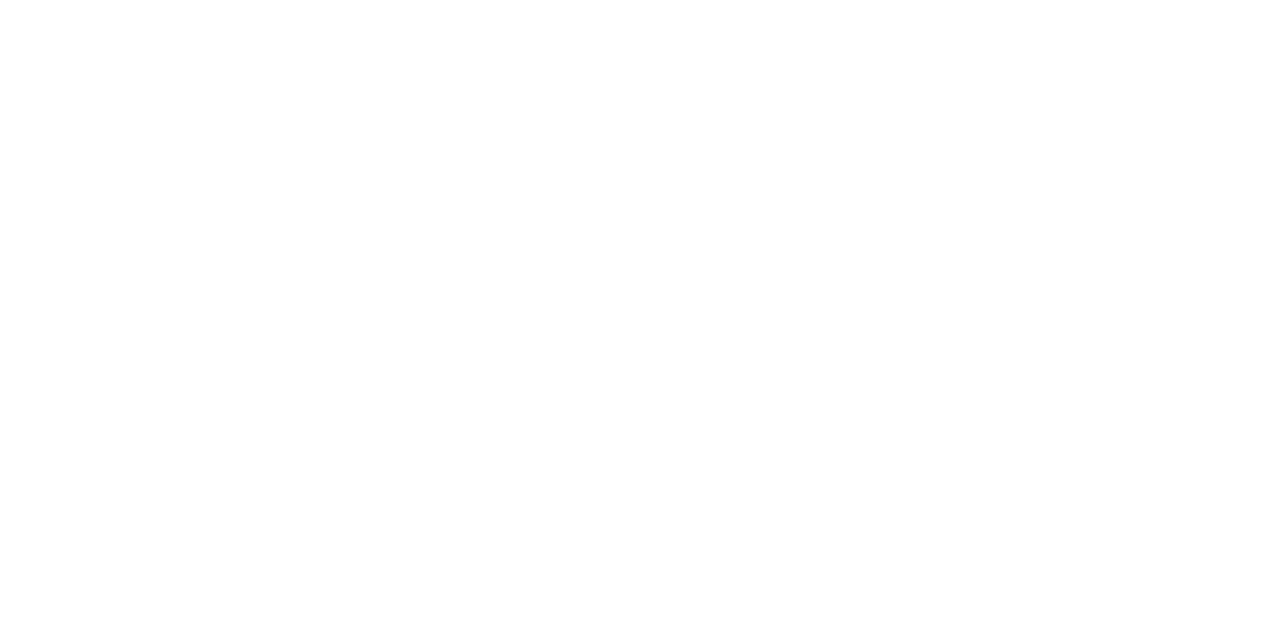
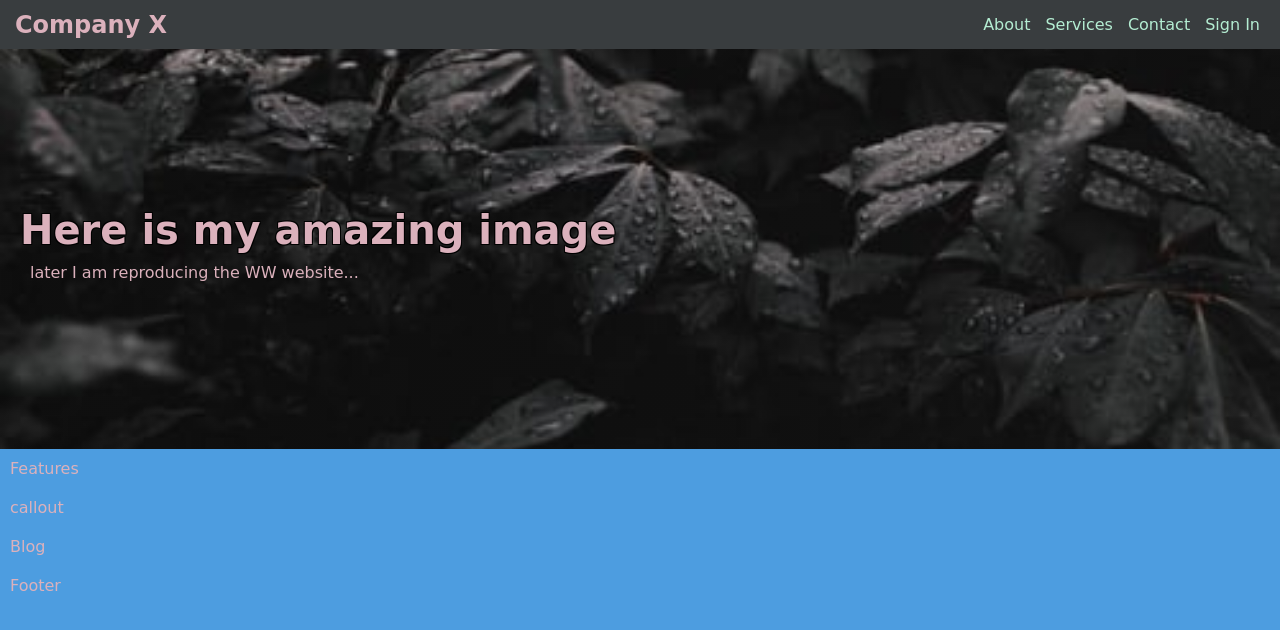
Before and after one commit to Ni-c0de-mus/hafer-grid-res-nav, a plain HTML site: page index.html in a window 1280 px wide. Drawn offline with nearby package versions, Linux system fonts and the light colour scheme; a web font is replaced by a local one.

Commit message:
2nd Commit Header & Nav

```diff
--- a/css/styles.css
+++ b/css/styles.css
@@ -72,8 +72,94 @@ ul {
  list-style: none;
 }
 
+p {
+ font-size: 1.6rem;
+ padding: 1rem;
+}
+
 img {
  width: 100%;
  max-width: 100%;
  height: auto;
 }
+
+body {
+ margin: 0;
+ background: var(--carolina-blue);
+ color: var(--pale-chestnut);
+ font-size: 1.6rem;
+ font-family: var(--freckle-face);
+}
+
+/* Grid Wrapper */
+
+.grid-wrapper {
+ grid-template-columns: repeat(12, 1fr);
+ grid-template-rows: auto;
+ grid-gap: 1.6rem;
+}
+
+.masthead {
+ background: var(--black-olive);
+ padding: .5rem 1rem;
+}
+
+.masthead__inner {
+ display: flex;
+ flex-wrap: wrap;
+ justify-content: space-between;
+ align-items: center;
+}
+
+.site__title h1 {
+ margin: .5rem;
+}
+
+.nav__list {
+ display: flex;
+ margin-left: 1rem;
+ padding: 0;
+ margin: 1rem;
+}
+
+.nav__item {
+ margin-left: 1.5rem;
+}
+
+.nav__link {
+ color: var(--magic-mint);
+ transition: color 650ms;
+}
+
+.nav__link:hover {
+ color: var(--carolina-blue);
+}
+
+/* Hero */
+
+.hero {
+ background: linear-gradient(135deg, rgba(47, 47, 47, 0.1), rgba(47, 47, 47, 0.2)),
+  url('../img/dark-leaves.jpg') center no-repeat;
+ background-size: cover;
+ height: 50vh;
+ display: flex;
+ align-items: center;
+ padding-left: 2rem;
+}
+
+.hero__inner {
+ max-width: 50vw;
+ display: flex;
+ flex-direction: column;
+}
+
+.hero__inner h2 {
+ font-size: 4rem;
+ text-shadow:
+		-1px -1px 0 #000,
+		1px -1px 0 #000,
+		-1px 1px 0 #000,
+		1px 1px 0 #000;
+}
+
+/* Features */
--- a/index.html
+++ b/index.html
@@ -2,7 +2,10 @@
 <!--[if lt IE 7]>      <html class="no-js lt-ie9 lt-ie8 lt-ie7"> <![endif]-->
 <!--[if IE 7]>         <html class="no-js lt-ie9 lt-ie8"> <![endif]-->
 <!--[if IE 8]>         <html class="no-js lt-ie9"> <![endif]-->
-<!--[if gt IE 8]><!--> <html class="no-js"> <!--<![endif]-->
+<!--[if gt IE 8]><!-->
+<html class="no-js">
+<!--<![endif]-->
+
 <head>
  <meta charset="utf-8">
  <meta http-equiv="X-UA-Compatible" content="IE=edge">
@@ -12,11 +15,66 @@
  <link href="https://unpkg.com/ionicons@4.5.10-0/dist/css/ionicons.min.css" rel="stylesheet">
  <link rel="stylesheet" href="../css/styles.css">
 </head>
+
 <body>
+ <main>
+  <div class="grid-wrapper">
+
+   <!-- Header & Nav -->
+   <header class="masthead">
+    <div class="masthead__inner">
+    <section class="site__title">
+     <h1>Company X</h1>
+    </section>
+     <nav class="main__nav">
+      <ul class="nav__list">
+       <li class="nav__item"><a href="#" class="nav__link">About</a></li>
+       <li class="nav__item"><a href="#" class="nav__link">Services</a></li>
+       <li class="nav__item"><a href="#" class="nav__link">Contact</a></li>
+       <li class="nav__item"><a href="#" class="nav__link">Sign In</a></li>
+      </ul>
+     </nav>
+   </div>
+   </header>
+
+   <!-- Hero -->
+   <section class="hero">
+    <div class="hero__inner">
+    <h2>Here is my amazing image</h2>
+    <p>later I am reproducing the WW website...</p>
+   </div>
+   </section>
+
+   <!-- Features -->
+
+   <section class="features">
+    <p>Features</p>
+   </section>
+
+   <!-- callout -->
+
+   <section class="callout">
+    <p>callout</p>
+   </section>
+
+   <!-- Blog -->
+
+   <section class="blog">
+    <p>Blog</p>
+   </section>
+
+   <!-- Footer -->
+
+   <footer class="footer">
+    <p>Footer</p>
+   </footer>
+
+  </div>
+ </main>
  <!--[if lt IE 7]>
    <p class="browsehappy">You are using an <strong>outdated</strong> browser. Please <a href="#">upgrade your browser</a> to improve your experience.</p>
   <![endif]-->
-  <script type="text/javascript" src="../js/scripts.js"
-  <script src="" async defer></script>
+ <script type="text/javascript" src="../js/scripts.js" <script src="" async defer></script>
 </body>
+
 </html>
```
Also changed, not shown: img/dark-leaves.jpg (added), 1 other file. Lines whose indentation alone changed are shown as unchanged.
